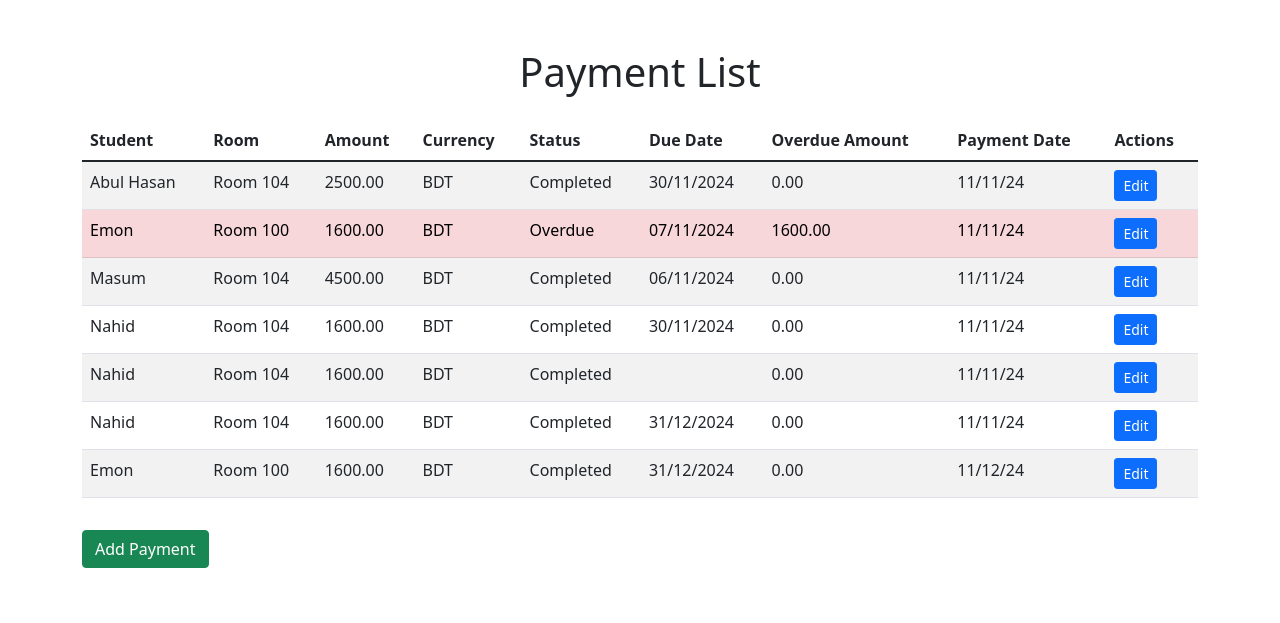
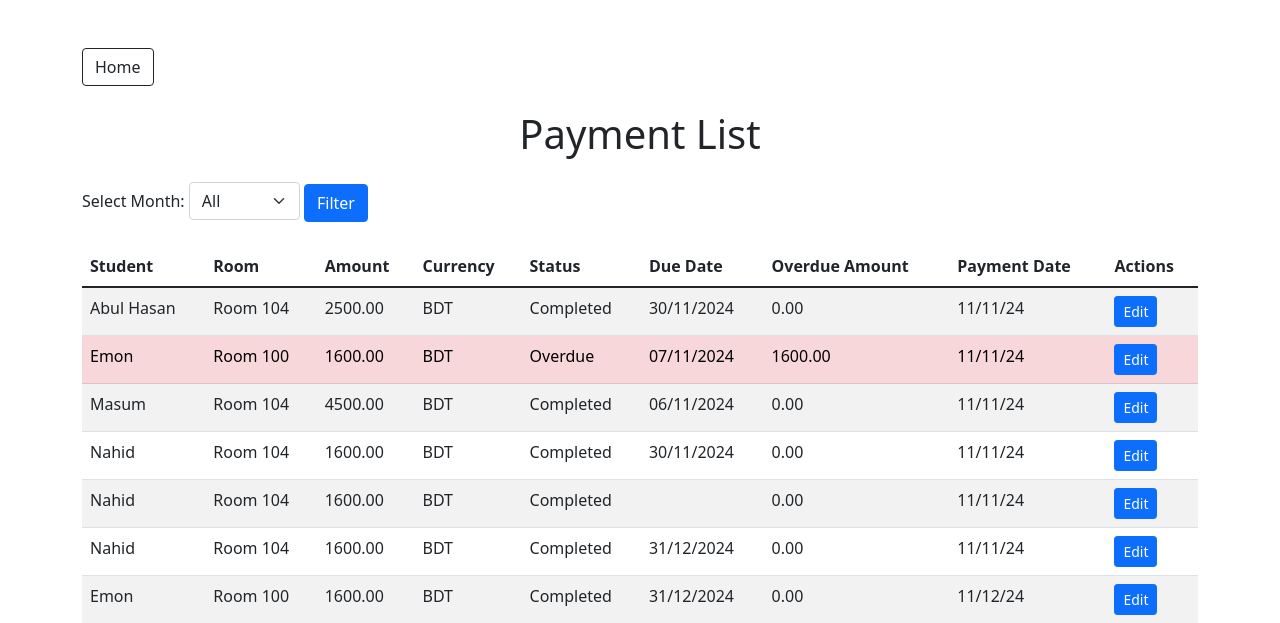
Before and after one commit to marufmonower/hostel_management_system, a Django app: page /payments/ in a window 1280 px wide. Shown: the top 623 px of the page. Run offline with Django 5.2, Linux system fonts and the light colour scheme; a user stored in the database is signed in; data comes from the database, SQL or seed files in the repository; both versions use the stored data as it was after the commit.

Commit message:
Adding_month_wise_filter

```diff
--- a/hostel/models.py
+++ b/hostel/models.py
@@ -47,6 +47,11 @@ class Payment(models.Model):
     reference = models.CharField(max_length=255, blank=True, null=True)
     room_number = models.CharField(max_length=10, blank=True, null=True)
 
+    @property
+    def monthcode(self):
+        # Returns the monthcode as YYYY-MM format
+        return self.payment_date.strftime('%Y-%m')
+
     def save(self, *args, **kwargs):
         if not self.room_number:
             try:
--- a/hostel/templates/payments/admin_payment_list.html
+++ b/hostel/templates/payments/admin_payment_list.html
@@ -9,7 +9,22 @@
   </head>
   <body>
     <div class="container mt-5">
+      <a href="{% url 'home' %}" class="btn btn-outline-dark mb-4">Home</a>
+
       <h1 class="text-center mb-4">Payment List</h1>
+         <!-- Filter form for selecting monthcode -->
+      <form method="get" class="mb-4">
+        <label for="monthcode">Select Month:</label>
+        <select name="monthcode" id="monthcode" class="form-select w-auto d-inline-block">
+          <option value="">All</option>
+          {% for monthcode in monthcodes %}
+            <option value="{{ monthcode }}" {% if request.GET.monthcode == monthcode %}selected{% endif %}>
+              {{ monthcode }}
+            </option>
+          {% endfor %}
+        </select>
+        <button type="submit" class="btn btn-primary">Filter</button>
+      </form>
       <table class="table table-striped">
         <thead>
           <tr>
--- a/hostel/views.py
+++ b/hostel/views.py
@@ -9,6 +9,7 @@ from django.contrib.auth import login
 from django.contrib.auth.views import LoginView, LogoutView
 from django.contrib.auth.decorators import login_required
 from django.utils.decorators import method_decorator
+from django.db.models.functions import TruncMonth
 
 
 def register(request):
@@ -89,6 +90,27 @@ class PaymentListView(ListView):
     template_name = 'payments/admin_payment_list.html'
     context_object_name = 'payments'
 
+    def get_queryset(self):
+        queryset = super().get_queryset()
+
+        monthcode = self.request.GET.get('monthcode')
+        if monthcode:
+            queryset = queryset.filter(payment_date__startswith=monthcode)
+        return queryset
+
+    def get_context_data(self, **kwargs):
+        context = super().get_context_data(**kwargs)
+
+        # Generate a list of unique monthcodes
+        monthcodes = Payment.objects.annotate(month=TruncMonth(
+            'payment_date')).values_list('month', flat=True).distinct()
+        formatted_monthcodes = [month.strftime(
+            '%Y-%m') for month in monthcodes if month]
+
+        # Pass the list of monthcodes to the template
+        context['monthcodes'] = formatted_monthcodes
+        return context
+
 
 @method_decorator(login_required, name='dispatch')
 class PaymentCreateView(CreateView):
```
Also changed, not shown: db.sqlite3.
